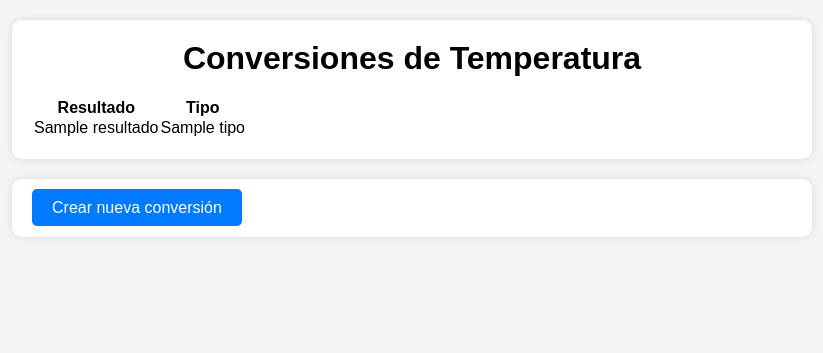
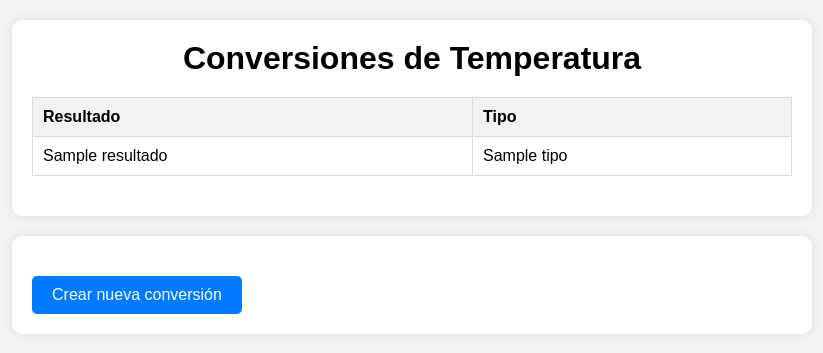
Before and after one commit to huriviades/prueba_conversiones_webapp, a Flask app: page /temperaturas/ in a window 1280 px wide. Shown: the top 353 px of the page, without its empty margins (228-1051 px from the left). Run offline with Flask 3, Linux system fonts and the light colour scheme; a database or web service that is not in the repository returns one stand-in record (values such as "Sample title"); data that the repository does not hold is empty.

Commit message:
Testeo de formato al style del css

```diff
--- a/demo_webapp/static/styles.css
+++ b/demo_webapp/static/styles.css
@@ -40,7 +40,7 @@ form input[type="text"] {
 
 .buttons {
     display: flex;
-    gap: 10px;  /* Espacio entre los botones */
+    gap: 10px;
     margin-top: 20px;
 }
 
@@ -58,3 +58,46 @@ form input[type="text"] {
 .btn:hover {
     background-color: #0056b3;
 }
+
+/* Estilos para la tabla */
+table {
+    width: 100%;
+    border-collapse: collapse;
+    margin-bottom: 20px;
+}
+
+th, td {
+    padding: 10px;
+    border: 1px solid #ddd;
+    text-align: left;
+}
+
+th {
+    background-color: #f2f2f2;
+    font-weight: bold;
+}
+
+/* Estilos para los enlaces en la página de inicio */
+.container ul {
+    list-style-type: none;
+    padding: 0;
+}
+
+.container ul li {
+    margin-bottom: 10px;
+}
+
+.container ul li a {
+    color: #007bff;
+    text-decoration: none;
+}
+
+.container ul li a:hover {
+    text-decoration: underline;
+}
+
+/* Ajuste para el botón fuera del contenedor de la tabla */
+.container .btn {
+    display: inline-block;
+    margin-top: 20px;
+}
```
